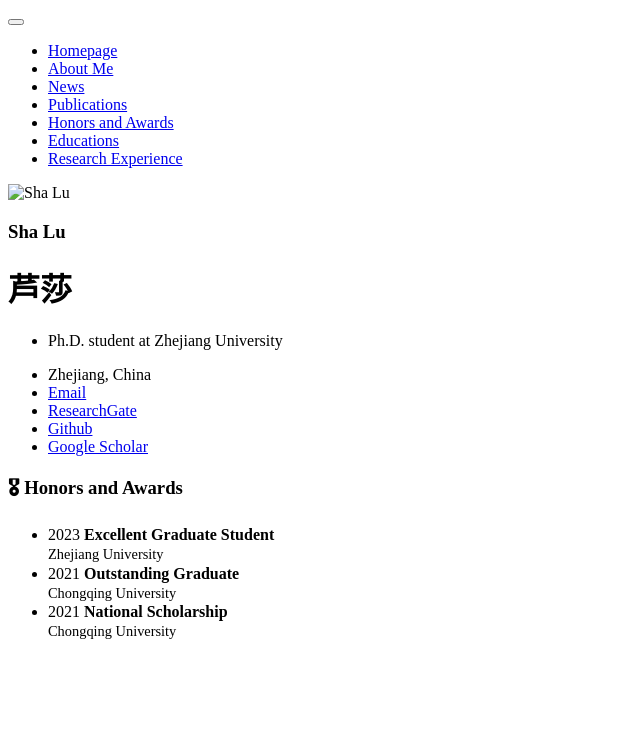
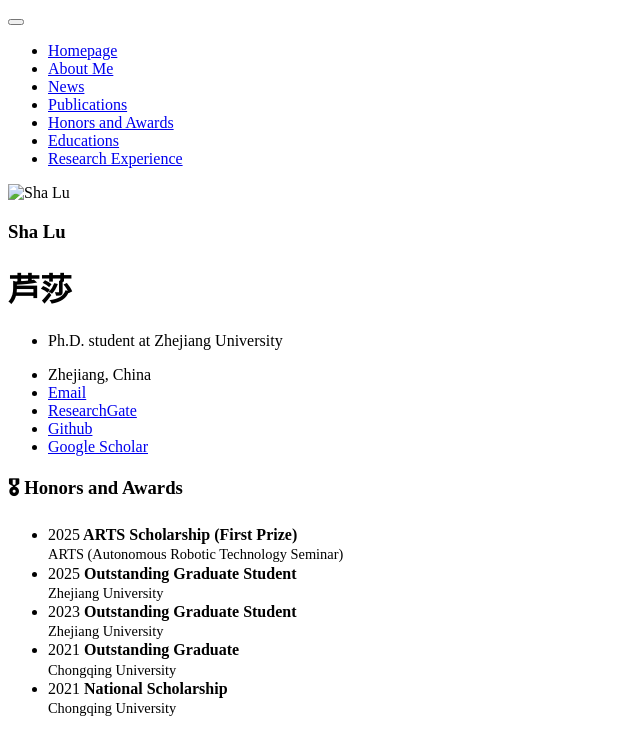
Before and after one commit to lus6-Jenny/lus6-Jenny.github.io, a Jekyll site: the page built from _pages/includes/honers.md, in a window 1280 px wide. Shown: the top 755 px of the page, without its empty margins (0-640 px from the left). Built offline with Jekyll 4.4.1, drawn with Linux system fonts in a browser that asks for light colours; our own code applies the rules of GitHub Pages for plain Markdown files.

Commit message:
update info

```diff
--- a/_pages/includes/honers.md
+++ b/_pages/includes/honers.md
@@ -3,7 +3,15 @@
 
 # 🎖 Honors and Awards
 - <p style="margin: 0; line-height: 1.2;">
-  2023<strong> Excellent Graduate Student</strong><br>
+  2025<strong> ARTS Scholarship (First Prize)</strong><br>
+  <span style="font-size: 90%;">ARTS (Autonomous Robotic Technology Seminar)</span>
+  </p>
+- <p style="margin: 0; line-height: 1.2;">
+  2025<strong> Outstanding Graduate Student</strong><br>
+  <span style="font-size: 90%;">Zhejiang University</span>
+  </p>
+- <p style="margin: 0; line-height: 1.2;">
+  2023<strong> Outstanding Graduate Student</strong><br>
   <span style="font-size: 90%;">Zhejiang University</span>
   </p>
 - <p style="margin: 0; line-height: 1.2;">
--- a/github_myprofile_updater/update.py
+++ b/github_myprofile_updater/update.py
@@ -16,3 +16,5 @@ if __name__ == '__main__':
         f.write(_news)
         f.write('\n\n##')
         f.write(_pub)
+        f.write('\n\n##')
+        f.write(_honers)
```
Also changed, not shown: _pages/includes/others.md (+1 -0 lines), github_myprofile_updater/README.md (+1 -0 lines).
